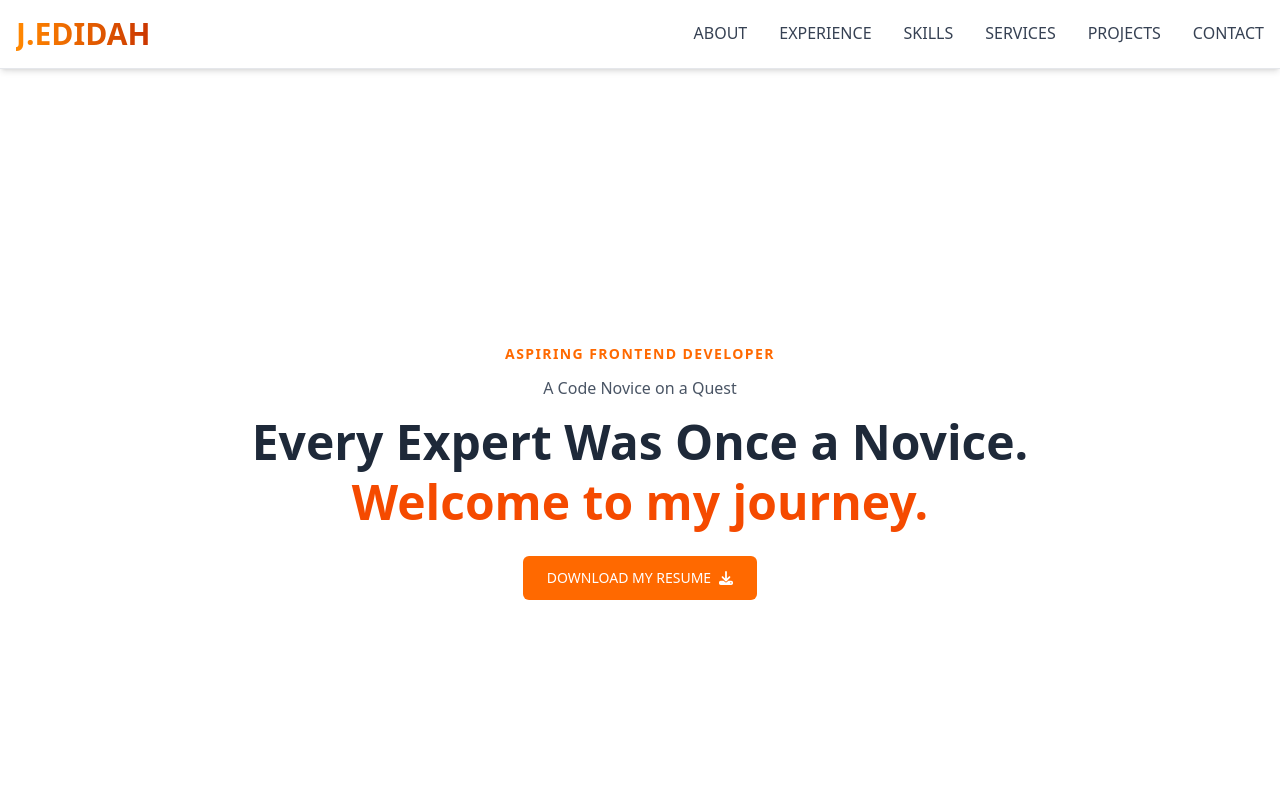
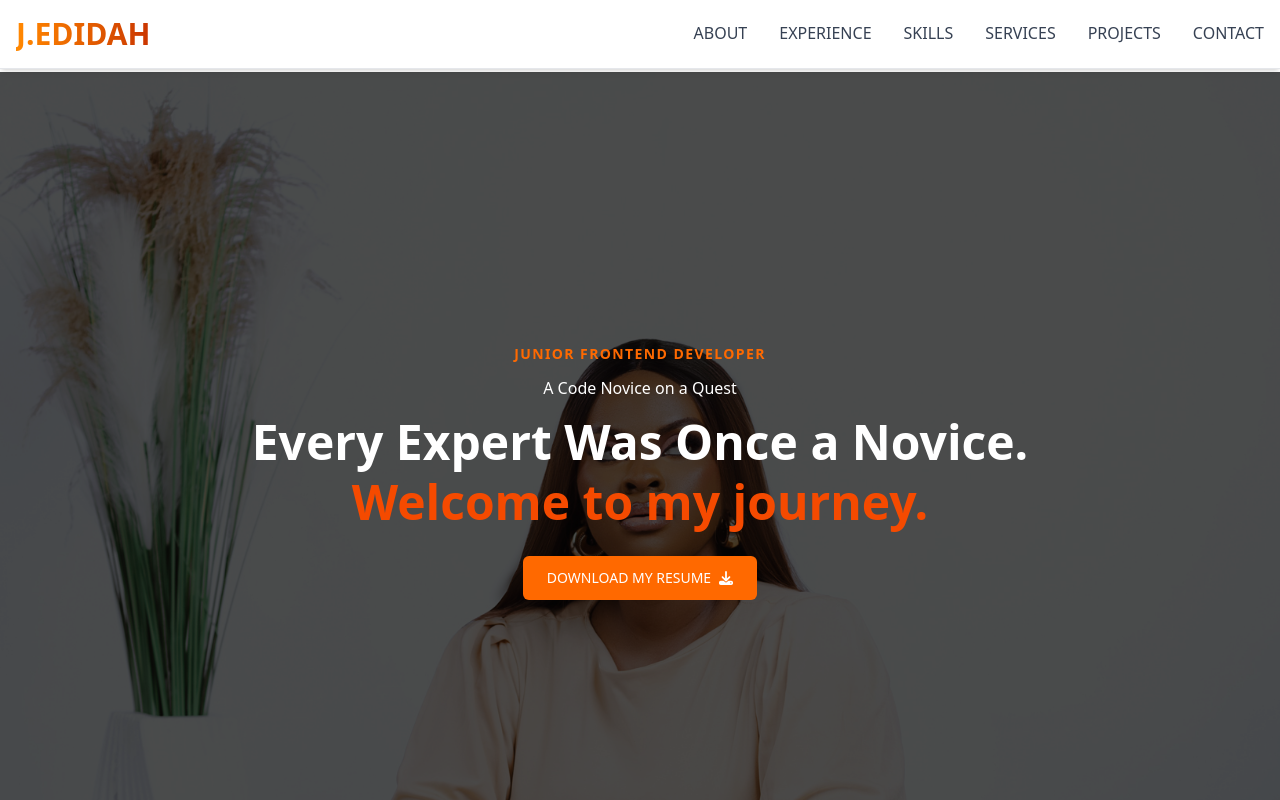
Before and after one commit to Jedidah-Roberts/UPDATED-PORTFOLIO, a React (Vite) app: page / in a window 1280 px wide. Shown: the top 800 px of the page. Built offline with nearby package versions, Linux system fonts and the light colour scheme.

Commit message:
hero-changes

```diff
--- a/src/App.jsx
+++ b/src/App.jsx
@@ -9,6 +9,7 @@ import Skills from './pages/Skills';
 import Services from './pages/Services';
 import AllProjects from './pages/AllProjects';
 import Contact from './pages/Contact';
+import ThankYou from './pages/ThankYou';
 
 function App() {
  const router = createBrowserRouter([
@@ -42,6 +43,10 @@ function App() {
         path:"contact",
         element:<Contact/>
       },
+      {
+        path:"thank-you",
+        element:<ThankYou/>
+      }
 
     ]
   }
--- a/src/pages/About.jsx
+++ b/src/pages/About.jsx
@@ -13,8 +13,8 @@ const About = () => {
 
         <motion.div
           className="md:w-1/2"
-          initial={{ opacity: 0, x: -30 }}
-          animate={{ opacity: 1, x: 0 }}
+          initial={{ opacity: 0, y: -30 }}
+          animate={{ opacity: 1, y: 0 }}
           transition={{ duration: 0.7 }}
         >
           <img
@@ -27,8 +27,8 @@ const About = () => {
 
         <motion.div
           className="md:w-1/2"
-          initial={{ opacity: 0, x: -30 }}
-          animate={{ opacity: 1, x: 0 }}
+          initial={{ opacity: 0, y: -30 }}
+          animate={{ opacity: 1, y: 0 }}
           transition={{ duration: 0.7 }}
         >
           <h4 className="text-orange-500 uppercase font-bold tracking-widest text-sm mb-2">
--- a/src/pages/Hero.jsx
+++ b/src/pages/Hero.jsx
@@ -4,32 +4,34 @@ import { FaDownload } from "react-icons/fa6";
 const Hero = () => {
   return (
     <section
-      id="front-page"
-      className="bg-white min-h-screen flex items-center justify-center px-6 py-16 text-center"
+      className="relative bg-[url('/hero.png')] bg-fixed bg-cover bg-top min-h-screen flex items-center justify-center px-6 py-16 text-center"
     >
-      <div className="max-w-4xl mx-auto space-y-6">
-        {/* Hero Text */}
+      <div className="absolute inset-0 bg-black/70">
+
+      </div>
+      <div className="relative z-10 max-w-4xl mx-auto space-y-6">
+
         <motion.div
-          initial={{ opacity: 0, x: -30 }}
-          animate={{ opacity: 1, x: 0 }}
+          initial={{ opacity: 0, y: -30 }}
+          animate={{ opacity: 1, y: 0 }}
           transition={{ duration: 0.7 }}
           className="space-y-3"
         >
           <p className="text-orange-500 font-semibold text-sm uppercase tracking-widest">
-            Aspiring Frontend Developer
+            Junior Frontend Developer
           </p>
-          <p className="text-gray-600 text-md">A Code Novice on a Quest</p>
-          <h1 className="text-4xl md:text-5xl font-extrabold text-gray-800 leading-tight">
+          <p className="text-white text-md">A Code Novice on a Quest</p>
+          <h1 className="text-4xl md:text-5xl font-extrabold text-white leading-tight">
             Every Expert Was Once a Novice.
             <br />
             <span className="text-orange-600">Welcome to my journey.</span>
           </h1>
         </motion.div>
 
-        {/* Download Resume Button */}
+
         <motion.div
-         initial={{ opacity: 0, x: -30 }}
-          animate={{ opacity: 1, x: 0 }}
+         initial={{ opacity: 0, y: -30 }}
+          animate={{ opacity: 1, y: 0 }}
           transition={{ duration: 0.7 }}
         >
           <a
--- a/src/pages/ThankYou.jsx
+++ b/src/pages/ThankYou.jsx
@@ -0,0 +1,8 @@
+
+const ThankYou = () => (
+  <div className="min-h-screen flex items-center justify-center text-center">
+    <h1 className="text-3xl font-bold text-orange-500">Thank you for your message!</h1>
+  </div>
+);
+
+export default ThankYou;
```
Also changed, not shown: src/pages/Contact.jsx (+4 -4 lines), public/hero.png (added).
